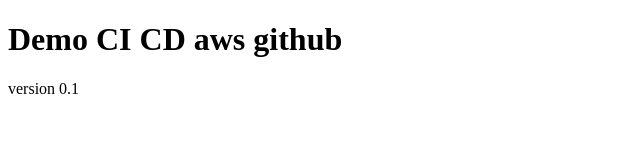
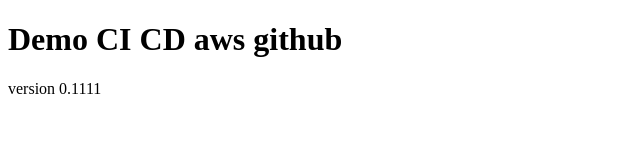
Before and after one commit to vietba2104/CICD-Demo, a plain HTML site: page index.html in a window 1280 px wide. Shown: the full height of the page, 0-640 px from the left. Drawn offline with Linux system fonts and the light colour scheme.

Commit message:
update source

```diff
--- a/index.html
+++ b/index.html
@@ -3,7 +3,7 @@
 <body>
 
 <h1>Demo CI CD aws github</h1>
-<p>version 0.1</p>
+<p>version 0.1111</p>
 
 </body>
 </html>
```
